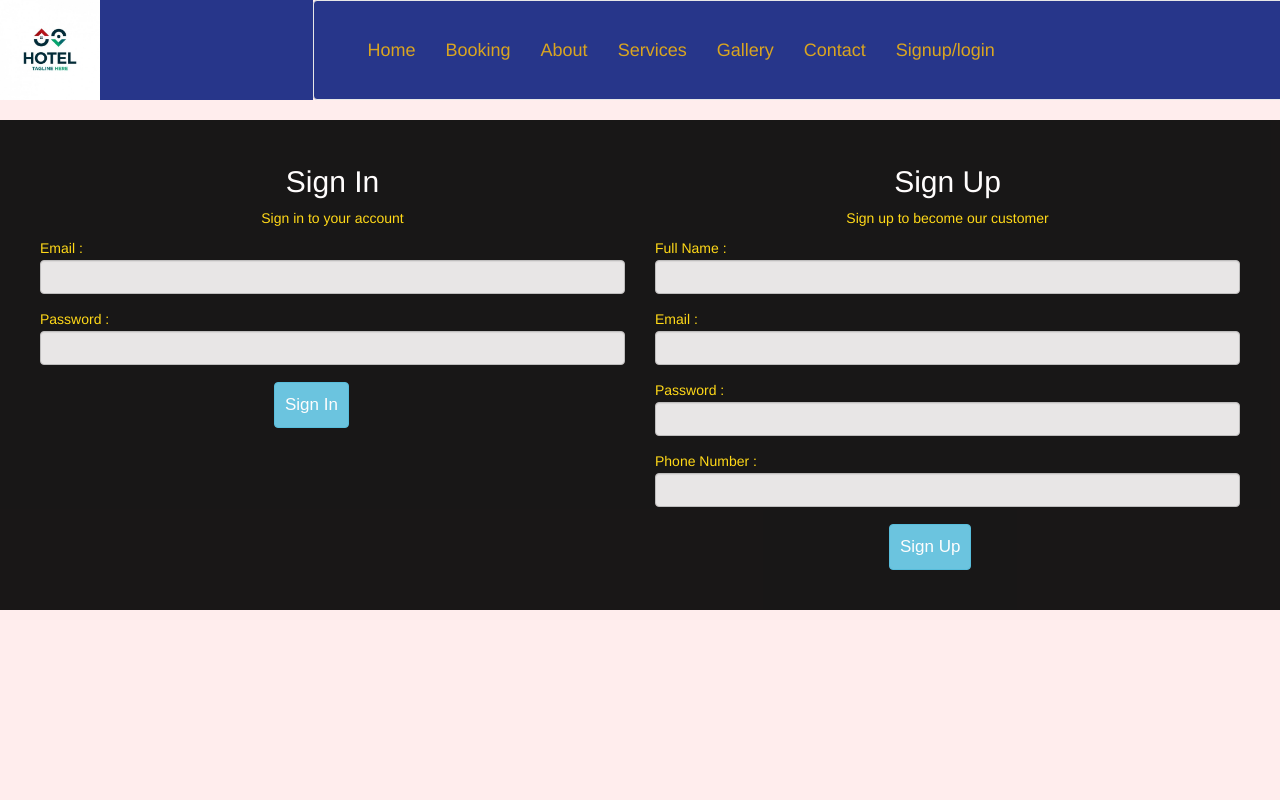
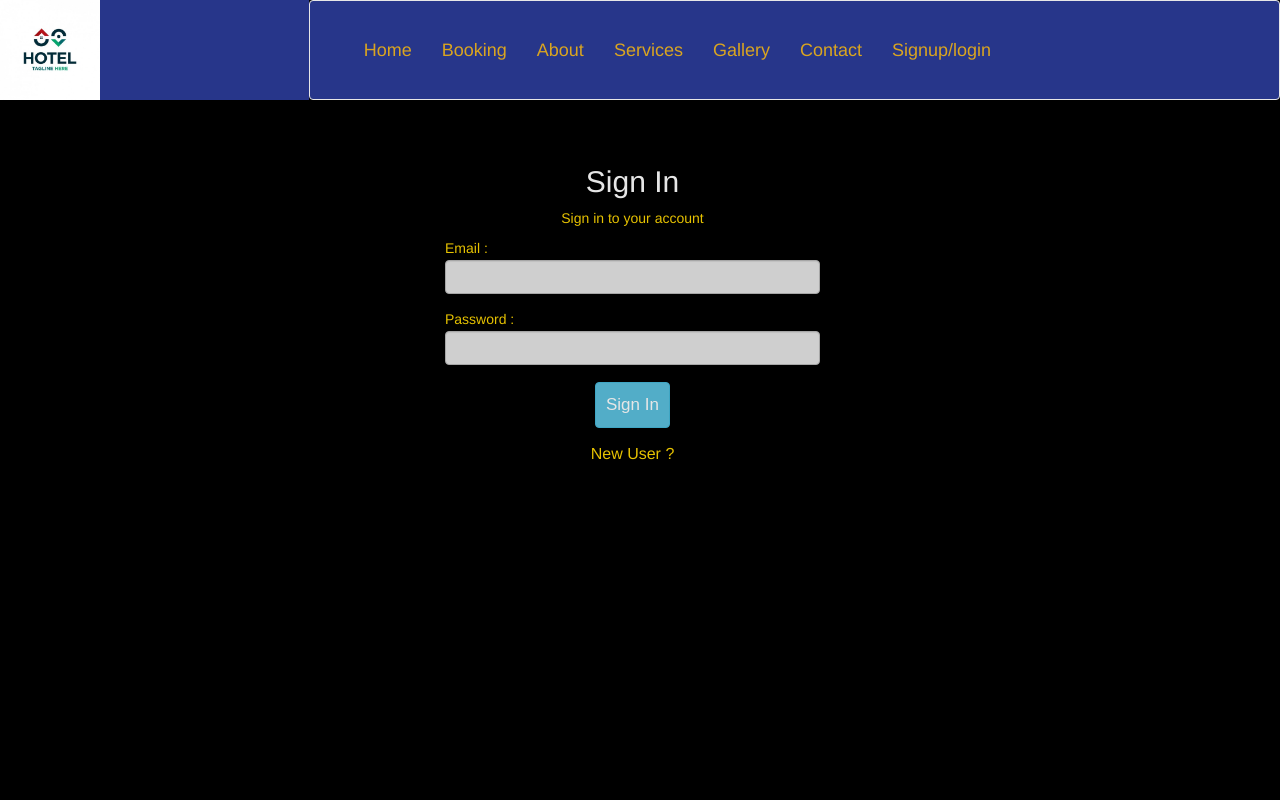
Before and after one commit to rish2ind/Hotel-Management, a PHP site: page /user-login.php in a window 1280 px wide. Run offline with PHP 8.4, Linux system fonts and the light colour scheme; some libraries are stand-ins or nearby versions.

Commit message:
New page of sign in

```diff
--- a/user-login.php
+++ b/user-login.php
@@ -1,27 +1,20 @@
 <?php include('header.php');?>
    <html>
-    <head>
-        <title>Admin Panel</title>
 
-
-        <link rel="stylesheet" href="https://use.fontawesome.com/releases/v5.8.2/css/all.css" integrity="sha384-oS3vJWv+0UjzBfQzYUhtDYW+Pj2yciDJxpsK1OYPAYjqT085Qq/1cq5FLXAZQ7Ay" crossorigin="anonymous">
-
-    <!-- Bootstrap CSS Link   -->
-        <link rel="stylesheet" href="https://maxcdn.bootstrapcdn.com/bootstrap/3.3.6/css/bootstrap.min.css"/>
-        <link rel="stylesheet" href="style.css">
         <style type="text/css">
             body{
-                background-color: #ffeded;
+                background-color: black;
+
             }
             .register{
                 padding: 25px;
-                background-color: black;
+
                 opacity: .9;
             }
         </style>
-    </head>
 
-    <body>
+
+
 
                             <!----------------------------   Sign In         ------------------>
 
@@ -54,9 +47,10 @@
 
         ?>
 
-        <div class="container-fluid">
+        <div class="container-fluid" style="">
               <div class="row register">
-              <div class="col-md-6 ">
+              <div class="col-md-4"></div>
+              <div class="col-md-4 ">
                <h2 style="color: white; text-align: center;">Sign In</h2>
                <p style="color: gold; text-align: center;">Sign in to your account</p>
             <div class="form-container">
@@ -77,82 +71,19 @@
                     </div>
                 </form>
             </div>
+                     <center><a href="signup.php" style="color: gold; font-size: 16px;">New User ?</a></center>
                   </div>
 
                         <!-----------------------------   Sign Up    ------------------------->
 
 
-                <div class="col-md-6 ">
-                   <h2 style="color: white; text-align: center;">Sign Up</h2>
-                       <p style="text-align: center; color: gold;">Sign up to become our customer</p>
-                    <form class="contact-form" method="POST">
-                    <div class="form-group ">
-                        <lable style="color: gold;">Full Name : </lable>
-                        <input type="text" class="form-control" required="" name="name">
-                    </div>
-                    <div class="form-group">
-                        <lable style="color: gold;">Email : </lable>
-                        <input type="email" class="form-control" required="" name="email">
-                    </div>
-                    <div class="form-group">
-                        <lable style="color: gold;">Password : </lable>
-                        <input type="password" class="form-control" required="" name="password">
-                    </div>
-                    <div class="form-group">
-                        <lable style="color: gold;">Phone Number : </lable>
-                        <input type="text" class="form-control" required="" name="contact">
-                    </div>
-                    <div class="form-group">
+                <div class="col-md-4 ">
 
-                        <input type="submit" class="btn btn-info" value="Sign Up" name="signup" style="opacity: 1; margin-left: 40%;">
-                    </div>
-                </form>
-                       <?php
-                        include('user-connect.php');
-
-                        if(isset($_POST['signup'])){
-                            $uname = $_REQUEST['name'];
-                            $uemail = $_REQUEST['email'];
-                            $upass = $_REQUEST['password'];
-                            $ucontact = $_REQUEST['contact'];
-
-                                $check = "select * from user_signup where email = '$uemail'";
-                                $check_mobile = "select * from user_signup where contact = '$ucontact'";
-
-                            $result_email = mysqli_query($conn, $check);
-                            $result_mobile = mysqli_query($conn, $check_mobile);
-
-                            if(mysqli_num_rows($result_email) > 0){
-                                echo "<script>alert ('Email id already exists');
-                                window.location.href = 'user-login.php';</script>";
-                            }
-                            else if(mysqli_num_rows($result_mobile) > 0){
-                                echo "<script>alert ('Mobile no. already exists');
-                                window.location.href = 'user-login.php';
-                                </script>";
-                            }
-                            else{
-                            $sql = "insert into user_signup (name, email, password, contact) values('$uname','$uemail','$upass','$ucontact')";
-
-                            $res = mysqli_query($conn, $sql);
-                            if($res){
-                                echo "<script>alert ('Please signin to proceed');
-                                 window.location.href = 'user-login.php';</script>";
-                            }
-                            else{
-                                echo "<script>
-                                    alert ('Failed');
-                                </script>";
-                            }
-                            }
-                        }
-
-                  ?>
                 </div>
              </div>
         </div>
 
         <script src="https://ajax.googleapis.com/ajax/libs/jquery/1.11.3/jquery.min.js"></script>
   <script src="https://maxcdn.bootstrapcdn.com/bootstrap/3.3.5/js/bootstrap.min.js"></script>
-    </body>
+
 </html>
```
